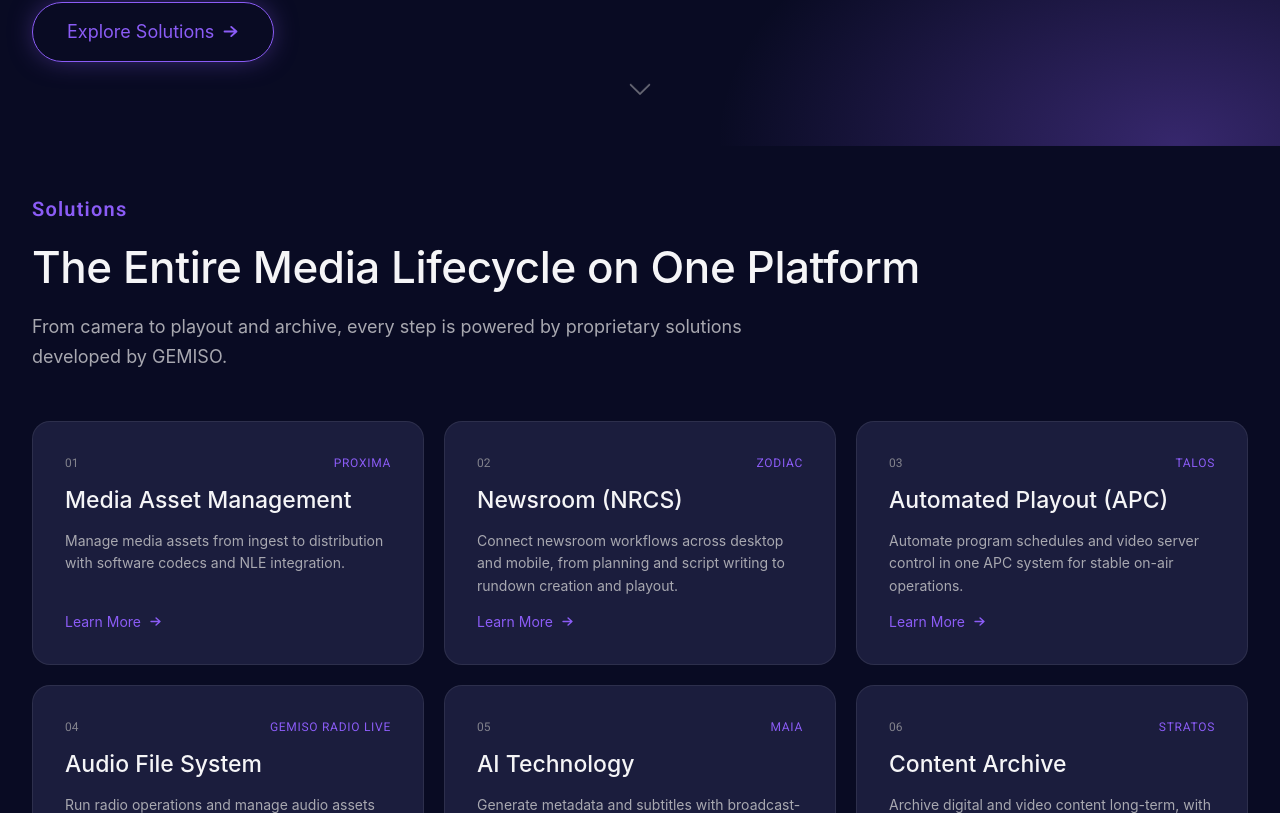
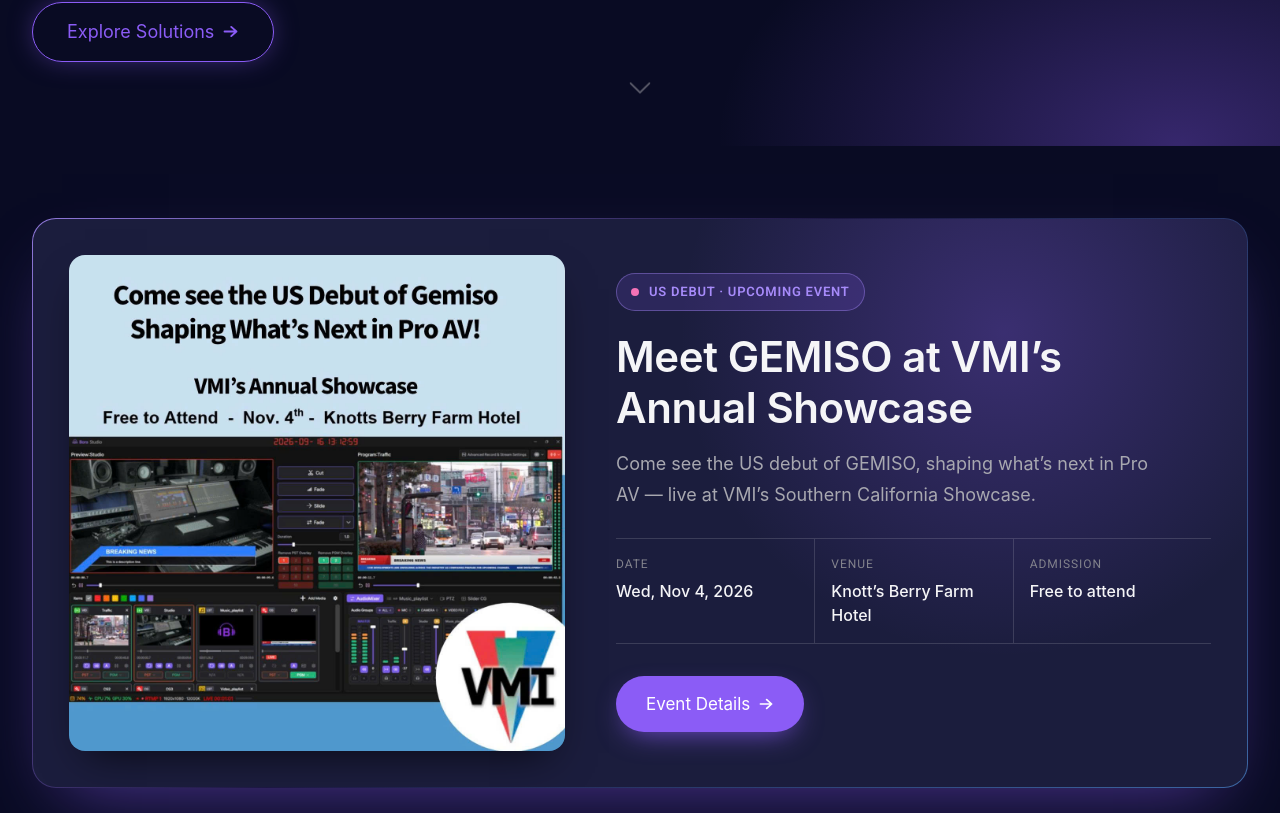
Before and after one commit to gemiso-dev/gemiso-website-en, a Next.js app: page / in a window 1280 px wide. Shown: the part 727-1540 px from the top of the page. Built offline with nearby package versions, Linux system fonts and the light colour scheme.

Commit message:
add vmi event

```diff
--- a/app/page.tsx
+++ b/app/page.tsx
@@ -3,6 +3,7 @@
 import HeroScrollButton from "@/components/HeroScrollButton";
 import HeroVideo from "@/components/HeroVideo";
 import CustomerMarquee from "@/components/CustomerMarquee";
+import HomeEventBanner from "@/components/HomeEventBanner";
 import CopyField from "@/components/CopyField";
 import { COMPANY, asset } from "@/components/site-config";
 import { pageMetadata } from "@/components/seo";
@@ -312,6 +313,9 @@
         <HeroScrollButton />
       </section>
 
+      {/* 기간 한정 행사 공지 (HOME_EVENT.endsAt 이후 자동 숨김) */}
+      <HomeEventBanner />
+
       {/* 솔루션 */}
       <section id="solutions" className="gem-section">
         <div className="gem-container">
--- /dev/null
+++ b/components/HomeEventBanner.tsx
@@ -0,0 +1,68 @@
+"use client";
+
+import { useEffect, useState } from "react";
+import Reveal from "@/components/Reveal";
+import { HOME_EVENT as ev } from "@/components/home-event-data";
+import { asset } from "@/components/site-config";
+
+/**
+ * 홈 히어로 아래 기간 한정 행사 배너.
+ * 정적 export라 빌드 시점이 아닌 방문 시점에 종료 여부를 판단해 숨긴다.
+ */
+export default function HomeEventBanner() {
+  const [expired, setExpired] = useState(false);
+
+  useEffect(() => {
+    setExpired(Date.now() >= new Date(ev.endsAt).getTime());
+  }, []);
+
+  if (expired) return null;
+
+  return (
+    <section className="gem-event" aria-label="Upcoming event">
+      <div className="gem-container">
+        <Reveal className="gem-event__card">
+          <a
+            href={ev.href}
+            target="_blank"
+            rel="noopener noreferrer"
+            className="gem-event__media"
+          >
+            <img src={asset(ev.image)} alt={ev.imageAlt} loading="lazy" />
+          </a>
+
+          <div className="gem-event__body">
+            <span className="gem-event__badge">
+              <span className="gem-event__dot" aria-hidden="true" />
+              {ev.eyebrow}
+            </span>
+            <h2 className="gem-event__title">{ev.title}</h2>
+            <p className="gem-event__desc">{ev.desc}</p>
+
+            <dl className="gem-event__meta">
+              {ev.meta.map((m) => (
+                <div key={m.label} className="gem-event__meta-row">
+                  <dt>{m.label}</dt>
+                  <dd>{m.value}</dd>
+                </div>
+              ))}
+            </dl>
+
+            <a
+              href={ev.href}
+              target="_blank"
+              rel="noopener noreferrer"
+              className="gem-btn gem-btn--primary gem-event__cta"
+            >
+              {ev.cta}
+              <span className="gem-arrow-slide" aria-hidden="true">
+                <span>→</span>
+                <span>→</span>
+              </span>
+            </a>
+          </div>
+        </Reveal>
+      </div>
+    </section>
+  );
+}
--- /dev/null
+++ b/components/home-event-data.ts
@@ -0,0 +1,37 @@
+/**
+ * 홈 랜딩 — 기간 한정 행사 공지 데이터.
+ * `endsAt`이 지나면 배너가 자동으로 숨는다. 행사가 끝나면 이 파일과
+ * HomeEventBanner 사용처를 지워도 된다.
+ */
+
+export type HomeEvent = {
+  eyebrow: string;
+  title: string;
+  desc: string;
+  /** 표시용 일정·장소·참가비 */
+  meta: { label: string; value: string }[];
+  href: string;
+  cta: string;
+  image: string;
+  imageAlt: string;
+  /** 이 시각 이후로는 배너를 숨긴다(ISO 8601, 현지 시간대 포함). */
+  endsAt: string;
+};
+
+export const HOME_EVENT: HomeEvent = {
+  eyebrow: "US Debut · Upcoming Event",
+  title: "Meet GEMISO at VMI’s Annual Showcase",
+  desc: "Come see the US debut of GEMISO, shaping what’s next in Pro AV — live at VMI’s Southern California Showcase.",
+  meta: [
+    { label: "Date", value: "Wed, Nov 4, 2026" },
+    { label: "Venue", value: "Knott’s Berry Farm Hotel" },
+    { label: "Admission", value: "Free to attend" },
+  ],
+  href: "https://vmivideo.com/southern-california-showcase/",
+  cta: "Event Details",
+  image: "/assets/events/vmi-showcase-2026.jpg",
+  imageAlt:
+    "Come see the US debut of GEMISO at VMI’s Annual Showcase — Nov. 4th, Knott’s Berry Farm Hotel",
+  // 행사 당일(태평양 시간) 자정까지 노출
+  endsAt: "2026-11-05T00:00:00-08:00",
+};
```
Also changed, not shown: app/globals.css, public/assets/events/vmi-showcase-2026.jpg (added).
